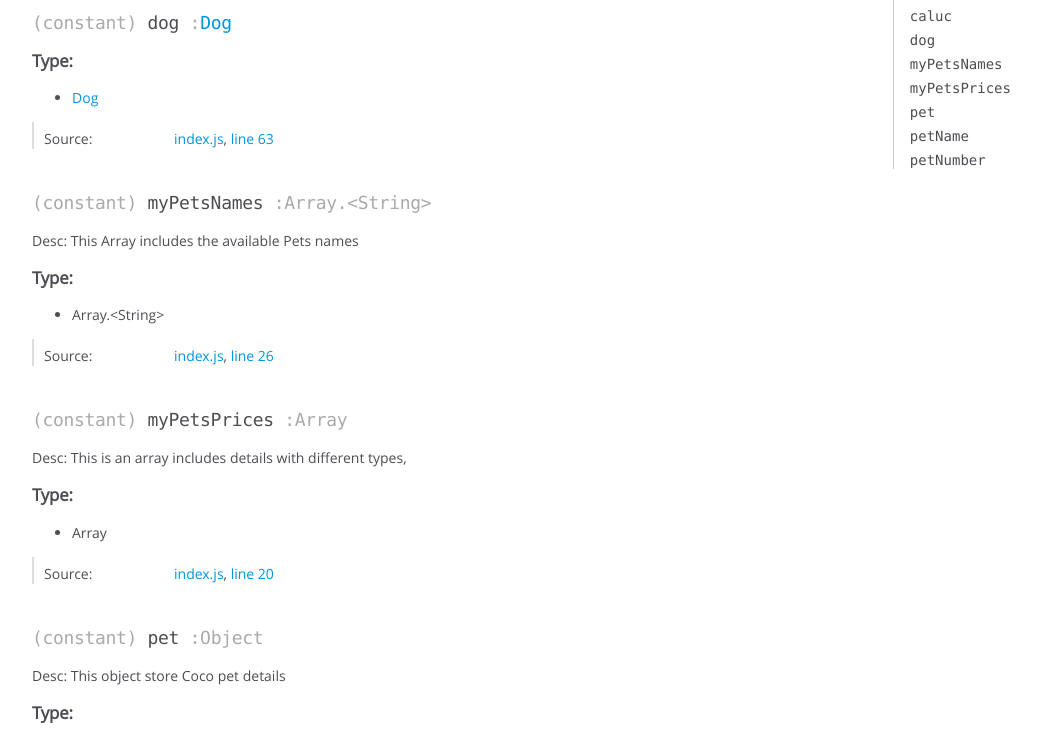
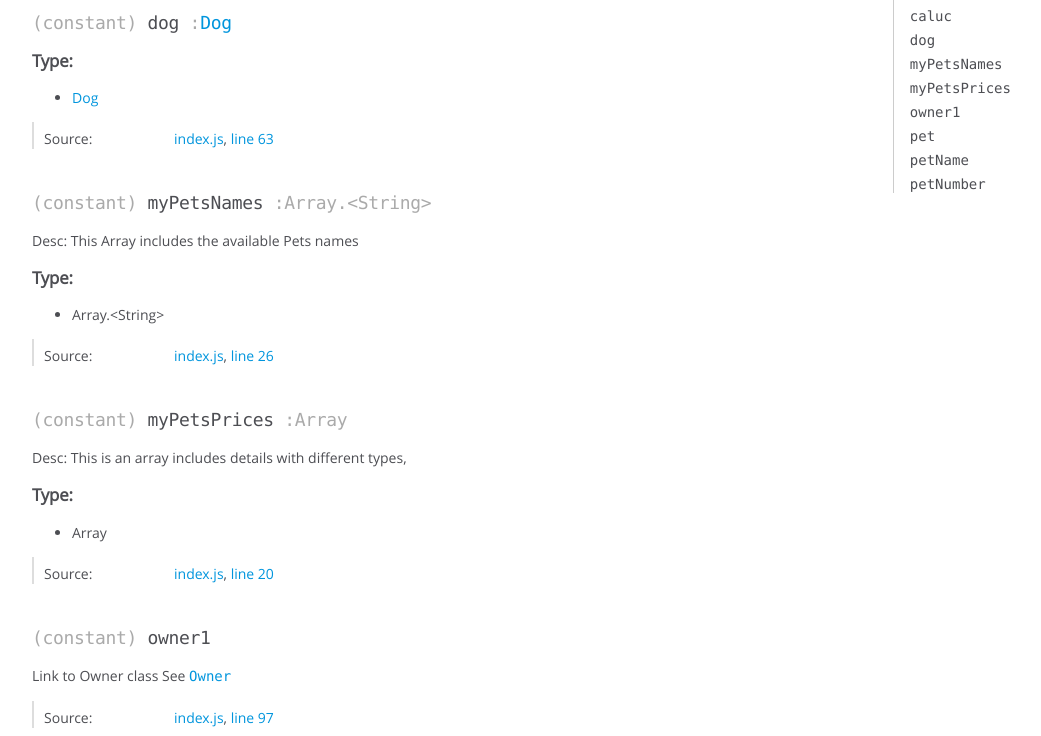
Before and after one commit to fifolio/JSDoc-Workshop, a website: page jsdoc/global.html in a window 1280 px wide. Shown: the part 212-948 px from the top of the page, without its empty margins (0-1041 px from the left). Drawn offline with Linux system fonts and the light colour scheme.

Commit message:
version 1.9: Link

```diff
--- a/jsdoc/global.html
+++ b/jsdoc/global.html
@@ -293,6 +293,69 @@
     <dt class="tag-source">Source:</dt>
     <dd class="tag-source"><ul class="dummy"><li>
         <a href="index.js.html">index.js</a>, <a href="index.js.html#line20">line 20</a>
+    </li></ul></dd>
+
+
+
+
+
+
+
+</dl>
+
+
+
+
+
+
+
+
+<h4 class="name" id="owner1"><span class="type-signature">(constant) </span>owner1<span class="type-signature"></span></h4>
+
+
+
+
+<div class="description">
+    <p>Link to Owner class
+See <a href="Owner.html"><code>Owner</code></a></p>
+</div>
+
+
+
+
+
+
+
+<dl class="details">
+
+
+
+
+
+
+
+
+
+
+
+
+
+
+
+
+
+
+
+
+
+
+
+
+
+
+    <dt class="tag-source">Source:</dt>
+    <dd class="tag-source"><ul class="dummy"><li>
+        <a href="index.js.html">index.js</a>, <a href="index.js.html#line97">line 97</a>
     </li></ul></dd>
 
 
@@ -993,13 +1056,13 @@
 </div>
 
 <nav>
-    <h2><a href="index.html">Home</a></h2><h3>Classes</h3><ul><li><a href="Owner.html">Owner</a></li></ul><h3>Global</h3><ul><li><a href="global.html#caluc">caluc</a></li><li><a href="global.html#dog">dog</a></li><li><a href="global.html#myPetsNames">myPetsNames</a></li><li><a href="global.html#myPetsPrices">myPetsPrices</a></li><li><a href="global.html#pet">pet</a></li><li><a href="global.html#petName">petName</a></li><li><a href="global.html#petNumber">petNumber</a></li></ul>
+    <h2><a href="index.html">Home</a></h2><h3>Classes</h3><ul><li><a href="Owner.html">Owner</a></li></ul><h3>Global</h3><ul><li><a href="global.html#caluc">caluc</a></li><li><a href="global.html#dog">dog</a></li><li><a href="global.html#myPetsNames">myPetsNames</a></li><li><a href="global.html#myPetsPrices">myPetsPrices</a></li><li><a href="global.html#owner1">owner1</a></li><li><a href="global.html#pet">pet</a></li><li><a href="global.html#petName">petName</a></li><li><a href="global.html#petNumber">petNumber</a></li></ul>
 </nav>
 
 <br class="clear">
 
 <footer>
-    Documentation generated by <a href="https://github.com/jsdoc/jsdoc">JSDoc 4.0.2</a> on Tue Mar 07 2023 13:17:00 GMT+0100 (توقيت غرب أفريقيا الرسمي)
+    Documentation generated by <a href="https://github.com/jsdoc/jsdoc">JSDoc 4.0.2</a> on Tue Mar 07 2023 13:28:53 GMT+0100 (توقيت غرب أفريقيا الرسمي)
 </footer>
 
 <script> prettyPrint(); </script>
--- a/src/index.js
+++ b/src/index.js
@@ -90,6 +90,10 @@ class Owner {
   }
 }
 
+/**
+ * Link to Owner class
+ * See {@link Owner}
+ */
 const owner1 = new Owner({
   name: "Keily",
   age: 22,
```
Also changed, not shown: jsdoc/Owner.html (+3 -3 lines), jsdoc/index.html (+2 -2 lines), jsdoc/index.js.html (+7 -3 lines).
